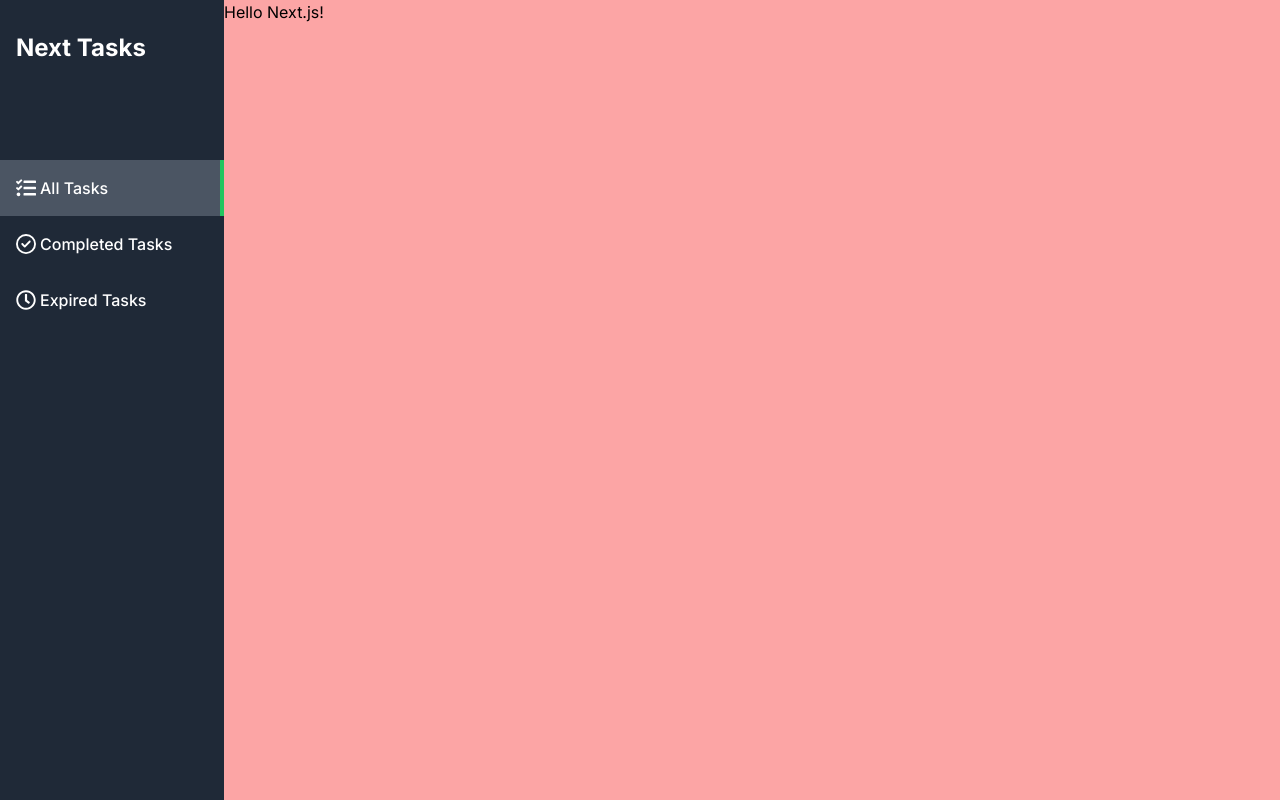
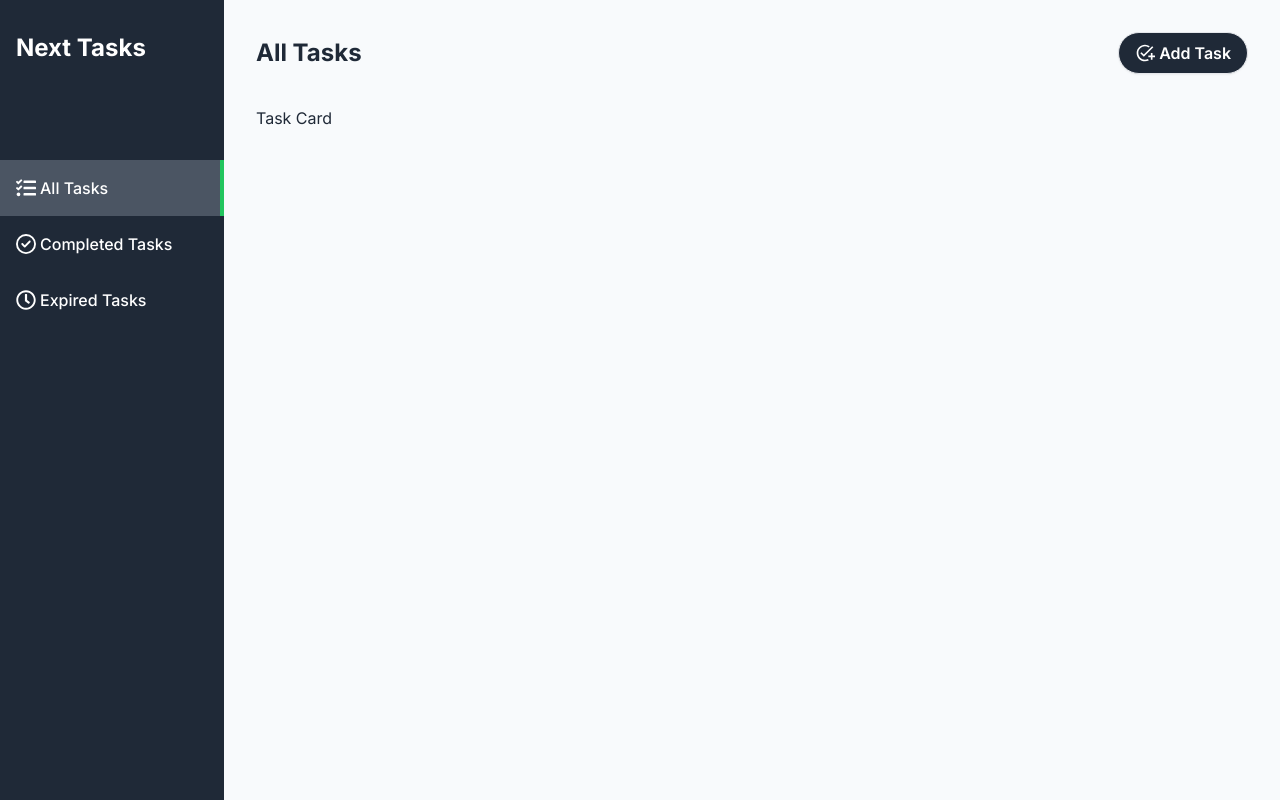
Before and after one commit to Nobutaka91/Nextjs14-task-application, a Next.js app: page / in a window 1280 px wide. Built offline with nearby package versions, Linux system fonts and the light colour scheme.

Commit message:
メインページの実装

```diff
--- a/src/app/(main)/layout.tsx
+++ b/src/app/(main)/layout.tsx
@@ -8,7 +8,7 @@
   return (
     <div className="flex h-screen">
       <SideMenu/>
-      <main className='bg-red-300 flex-1 overflow-auto'>{children}</main>
+      <main className='bg-slate-50 flex-1 overflow-auto'>{children}</main>
     </div>
   )
 }
--- a/src/app/(main)/page.tsx
+++ b/src/app/(main)/page.tsx
@@ -1,8 +1,19 @@
+import Link from "next/link";
+import { MdAddTask } from "react-icons/md";
 
-export default function Home() {
+export default function MainPage() {
   return (
-   <div>
-    Hello Next.js!
+   <div className="text-gray-800 p-8 h-full overflow-y-auto pb-24">
+    <header className="flex justify-between items-center">
+      <h1 className='text-2xl font-bold flex items-center'>All Tasks</h1>
+      <Link href='/new' className="flex items-center gap-1 font-semibold border px-4 py-2 rounded-full shadow-sm text-white bg-gray-800 hover:bg-gray-700">
+        <MdAddTask className="size-5"/>
+        <div>Add Task</div>
+      </Link>
+    </header>
+    <div className="mt-8 flex flex-wrap gap-4">
+      Task Card
+    </div>
    </div>
   );
 }
```
